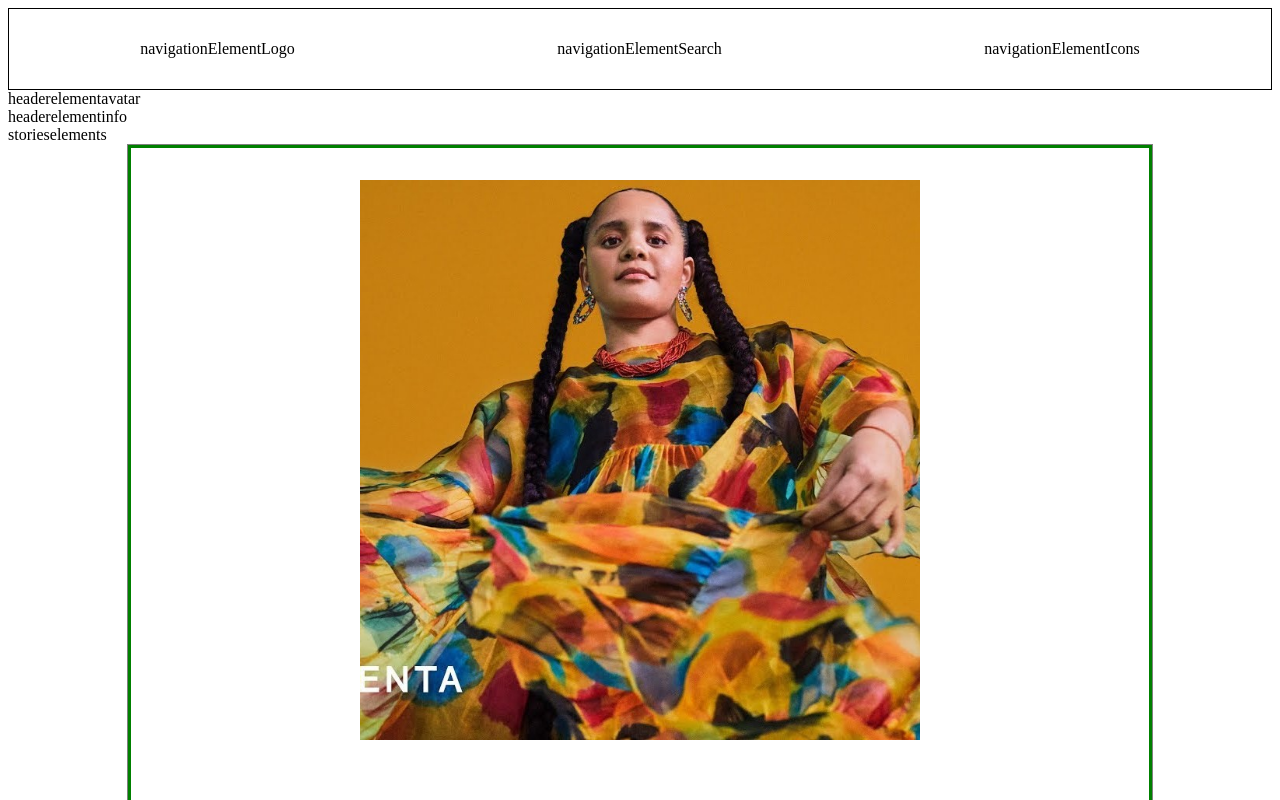
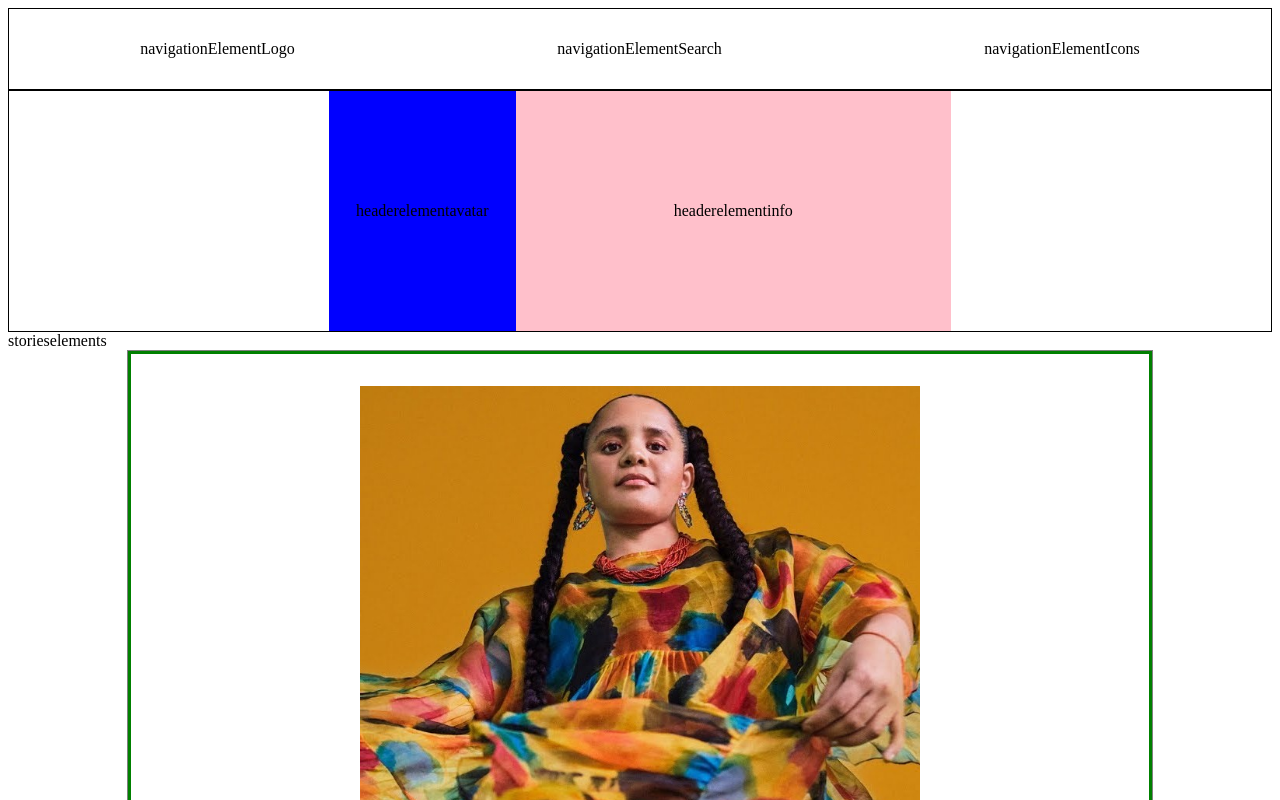
Before and after one commit to gabrielaacha/instagram-interface-mockup-with-REACT, a React (Create React App) app: page / in a window 1280 px wide. Shown: the top 800 px of the page. Built offline with nearby package versions, Linux system fonts and the light colour scheme.

Commit message:
header styling

```diff
--- a/src/components/Header/HeaderElement/HeaderElementAvatar.js
+++ b/src/components/Header/HeaderElement/HeaderElementAvatar.js
@@ -4,7 +4,7 @@ import Aux from "../../../hoc/Aux";
 const headerElementAvatar = (props) => {
   return (
     <Aux>
-      <div className="header-elements__all">headerelementavatar</div>
+      <div className="header-element__avatar">headerelementavatar</div>
     </Aux>
   );
 };
--- a/src/components/Header/HeaderElement/HeaderElementInfo.js
+++ b/src/components/Header/HeaderElement/HeaderElementInfo.js
@@ -4,7 +4,7 @@ import Aux from "../../../hoc/Aux";
 const headerElementInfo = (props) => {
   return (
     <Aux>
-      <div className="header-elements__all">headerelementinfo</div>
+      <div className="header-element__info">headerelementinfo</div>
     </Aux>
   );
 };
--- a/src/components/Navigation/NavigationElement/NavigationElementIcons.js
+++ b/src/components/Navigation/NavigationElement/NavigationElementIcons.js
@@ -4,7 +4,7 @@ import Aux from "../../../hoc/Aux";
 const navigationElementIcons = (props) => {
   return (
     <Aux>
-      <div className="header-elements__all">navigationElementIcons</div>
+      <div className="navigation-elements__icons">navigationElementIcons</div>
     </Aux>
   );
 };
--- a/src/scss/layout/_header.scss
+++ b/src/scss/layout/_header.scss
@@ -0,0 +1,22 @@
+.header-elements__all {
+  border: black 1px solid;
+  display: flex;
+  height: 30vh;
+  padding: 0 20rem;
+}
+
+.header-element__info {
+  width: 70vw;
+  background-color: pink;
+  display: flex;
+  justify-content: center;
+  align-items: center;
+}
+
+.header-element__avatar {
+  width: 30vw;
+  background-color: blue;
+  display: flex;
+  justify-content: center;
+  align-items: center;
+}
```
